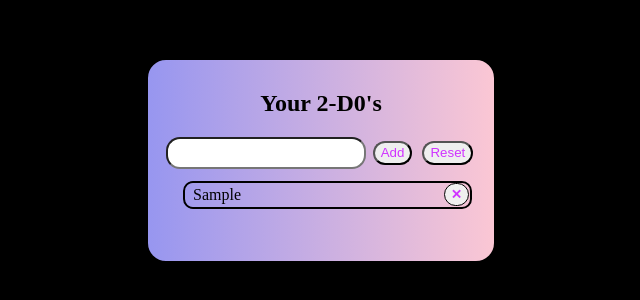
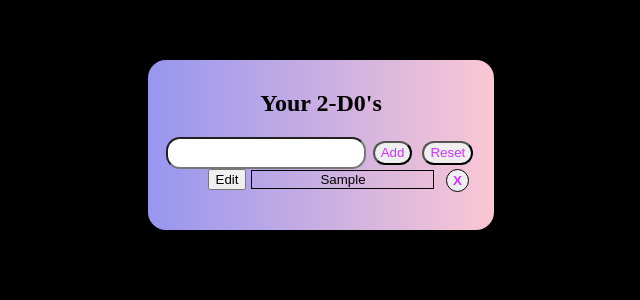
Before and after one commit to jasmeet1233/2-D0-List, a plain HTML site: page index.html in a window 1280 px wide. Both pictures are taken after typing "Sample" into the empty fields and a click on the button "Add". Shown: the whole page, without its empty margins (319-959 px from the left). Drawn offline with Linux system fonts and the light colour scheme.

Commit message:
Added edit&save

```diff
--- a/functions.js
+++ b/functions.js
@@ -2,40 +2,72 @@
 
 const buttonclick = document.getElementById('button');
 const list = document.getElementById('lists');
-const a = "<span><button class = 'rbutton'> &#10005</button></span>";   //list-item button
-
+const OK = "<button id = 'OK'>Save</button>";
+const listItem_EditBtn = "<button class = 'listItemEditBtn'>Edit</button>";
 
 const clickhandler = () => {
     const text = document.getElementById('input');
 
     //creating a list element
     if(text.value != '') {
-        let Newdiv = document.createElement('div');
-        Newdiv.classList.add('list-item')
 
-        // appending elements
-        Newdiv.innerHTML = text.value + a;
-        list.appendChild(Newdiv);
+        // Creating list elements
+        let itemDiv = document.createElement('div');
+        let itemInput = document.createElement('input');
+        let listItem_DeleteBtn = document.createElement('button')
+
+        //Adding Classlists
+        itemInput.classList.add('item_input');
+        listItem_DeleteBtn.classList.add('rbutton');
+
+
+        // Giving the input value to our 2d0
+        itemInput.defaultValue = text.value;
+        itemInput.disabled = true;
+
+        //Adding items/strings in elements created
+        listItem_DeleteBtn.innerText = 'X';
+        itemDiv.innerHTML = listItem_EditBtn + OK;
+        itemDiv.appendChild(itemInput);
+        itemDiv.appendChild(listItem_DeleteBtn);
+        list.appendChild(itemDiv)
 
         //reseting the input
         text.value = ''
 
-        //adding event handlers
-        let b = document.getElementsByClassName('rbutton');
-        for(let i = 0; i < b.length; i++) {
-            b[i].addEventListener('click', function() {
-                this.parentElement.parentElement.remove();
-            });
+        //adding event handler to delete button
+        let deleteButtonHandler = document.getElementsByClassName('rbutton');
+        for(let i of deleteButtonHandler){
+            i.addEventListener('click', function(){
+                this.parentElement.remove() // single parent cause i removed span
+            })
         }
 
-}
+        //adding eventhandler to edit button
+        let editBtnHandler = document.getElementsByClassName('listItemEditBtn');
+        for(let button of editBtnHandler){
+            button.addEventListener('click', function(){
+                this.nextElementSibling.nextElementSibling.disabled = false;
+                this.style.display = 'none';
+                this.nextElementSibling.style.display = 'inline-block'
+            })
+        }
+
+        // adding eventhandler to OK button
+        document.getElementById('OK').addEventListener('click', function(){
+            this.nextElementSibling.defaultValue = this.nextElementSibling.value;
+            this.style.display = 'none';
+            this.previousSibling.style.display = 'inline-block';
+            this.nextElementSibling.disabled = true;
+        })
+        }
 }
 
-/// Handler for Reset button
+
+// Handler for Reset button
 document.getElementById('reset').addEventListener('click', function(){
     list.innerText = ''
 })
 
 
-
 buttonclick.addEventListener('click', clickhandler);
--- a/index.html
+++ b/index.html
@@ -21,6 +21,7 @@
       <section id="lists">
         <div style="display: none" class="list-item">
           Exercise<span><button class="rbutton">X</button></span>
+          <button class="listItemEditBtn"></button>
         </div>
       </section>
     </div>
--- a/styles.css
+++ b/styles.css
@@ -59,3 +59,15 @@ button:hover {
     width: 200px;
     border-radius: 14px;
 }
+
+.item_input {
+    background: transparent;
+    border: 1px solid black;
+    font: bold;
+    margin-left: 5px;
+    color: black;
+}
+
+#OK {
+    display: none;
+}
```
